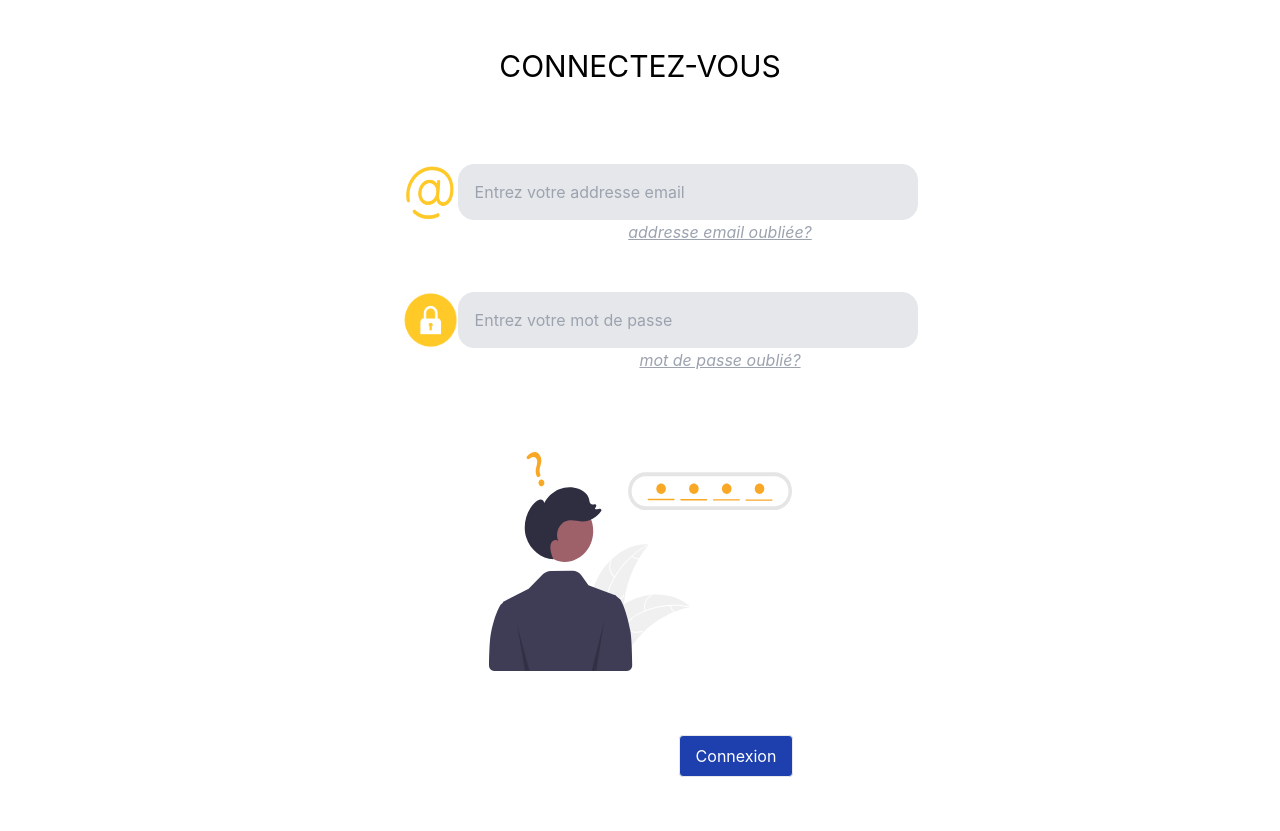
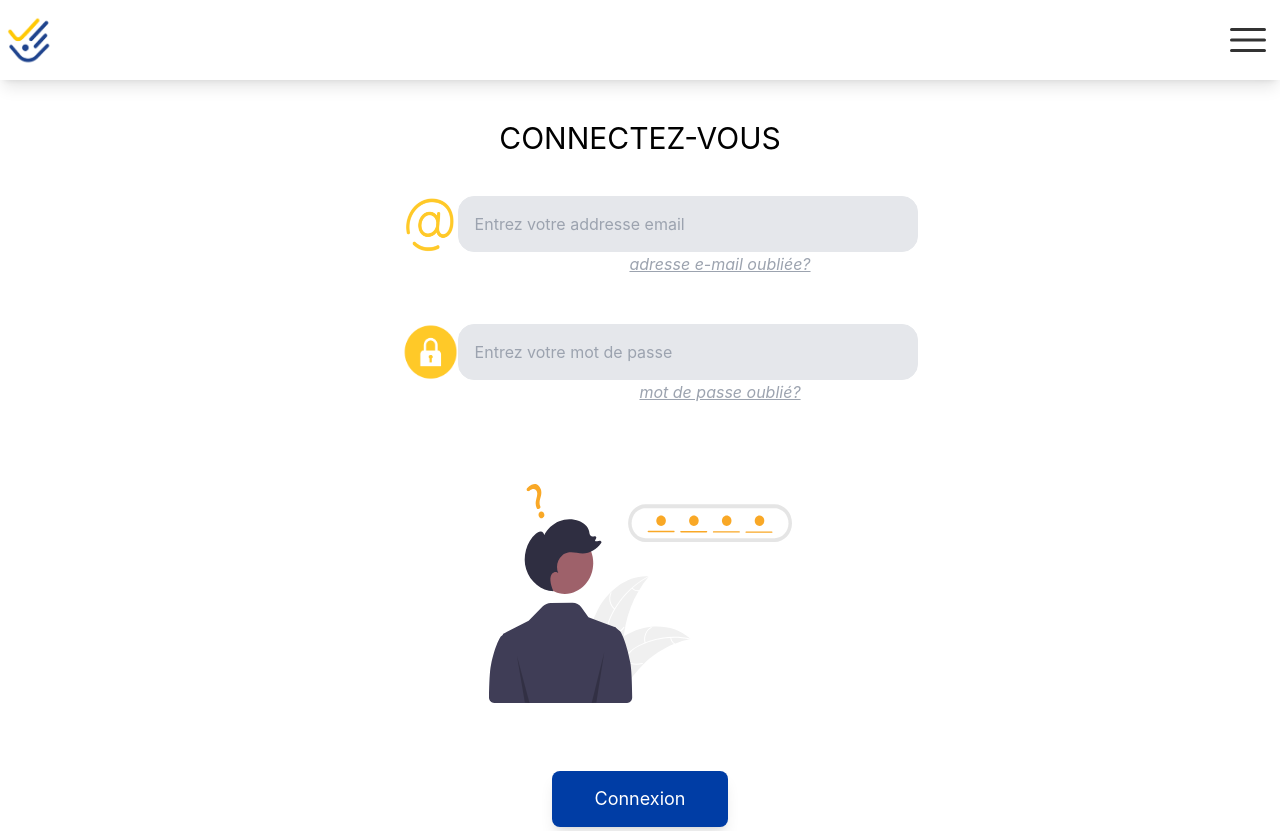
Before and after one commit to WildCodeSchool/P3_La-Poste_Lyon_React_Sept_2022, a React (Vite) app in the folder frontend/: page /authentification in a window 1280 px wide. Before the commit the page ends 800 px from the top, so only its background shows below. Built offline with nearby package versions, Linux system fonts and the light colour scheme.

Commit message:
Adding footer for the authentification page

```diff
--- a/frontend/src/pages/AuthentificationPage.jsx
+++ b/frontend/src/pages/AuthentificationPage.jsx
@@ -1,4 +1,6 @@
 import React from "react";
+import { Link } from "react-router-dom";
+import NavigationBar from "@components/NavigationBar";
 import granny from "../assets/granny1.svg";
 import arobase from "../assets/arobaselogo.png";
 import locker from "../assets/lockerlogo.png";
@@ -6,8 +8,11 @@ import forgotpass from "../assets/forgotpass.svg";
 
 function AuthentificationPage() {
   return (
+    <>
+      <NavigationBar />
+
       <div className=" flex flex-col items-center justify-center  ">
-      <h1 className=" items-center content-center justify-center text-3xl mb-20 mt-12">
+        <h1 className=" items-center content-center justify-center text-3xl mb-10 mt-10">
           CONNECTEZ-VOUS
         </h1>
 
@@ -19,7 +24,7 @@ function AuthentificationPage() {
           />
         </div>
         <p className="italic text-gray-400 underline mb-12 ml-40">
-        addresse email oubliée?
+          adresse e-mail oubliée?
         </p>
 
         <div className="flex ml-10 md:w-3/5 md:justify-center">
@@ -45,15 +50,16 @@ function AuthentificationPage() {
             alt="forgotpass"
           />
         </div>
-      <div className="md:ml-48">
+        <Link to="/dashboard">
           <button
             type="button"
-          className="bg-blue-800 text-white mt-30 py-2 px-4  border rounded "
+            className="bg-[#003DA5] text-white m-1 py-1 px-4 rounded-lg shadow-lg md:h-14 md:w-44 md:text-lg hover:shadow hover:bg-[#FFC927] hover:text-black"
           >
             Connexion
           </button>
+        </Link>
       </div>
-    </div>
+    </>
   );
 }
 
```
Lines whose indentation alone changed are shown as unchanged.
